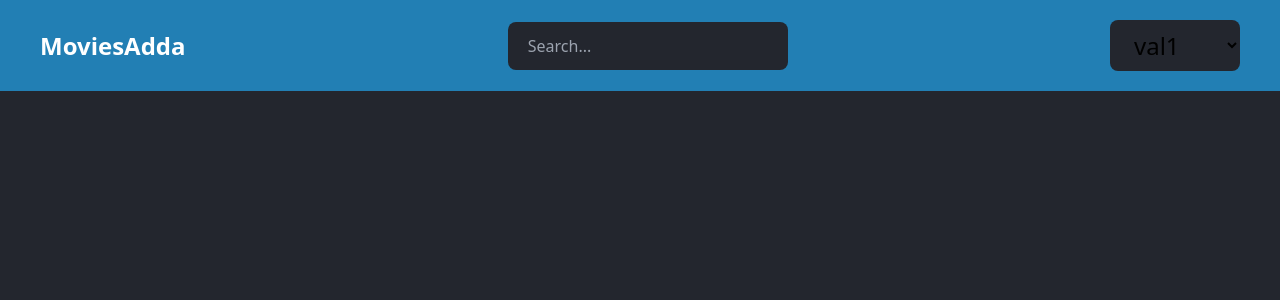
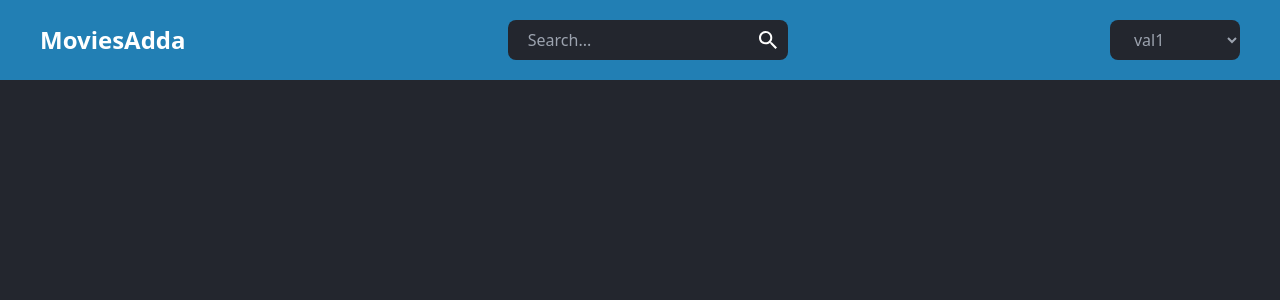
Before and after one commit to CodingAdda0506/Movie-Reommandation-App, a React (Vite) app: page / in a window 1280 px wide. Shown: the top 300 px of the page. Built offline with nearby package versions, Linux system fonts and the light colour scheme.

Commit message:
completed with Navbar

```diff
--- a/src/components/Navbar/Navbar.jsx
+++ b/src/components/Navbar/Navbar.jsx
@@ -1,4 +1,5 @@
 import React from "react";
+import { IoMdSearch } from "react-icons/io";
 
 const Navbar = () => {
   const value = [
@@ -25,15 +26,21 @@ const Navbar = () => {
   ];
 
   return (
-    <div className="text-white text-2xl bg-[#227fb4] flex justify-between items-center px-10 py-5">
+    <div className="flex items-center justify-between bg-[#227fb4] px-5 py-5 text-2xl text-white md:px-10">
       {/* <img src="" alt="" srcset=" " /> */}
       <p className="font-bold">MoviesAdda</p>
-      <input
-        type="text"
-        placeholder="Search..."
-        className="px-5 py-3 bg-[#23262e] rounded-lg outline-none text-[#9ca3af] text-base w-[280px]"
-      />
-      <select className="text-black w-[130px] bg-[#23262e] text-[#9ca3af] px-5 py-2 rounded-lg outline-none">
+      <div className="relative">
+        <input
+          type="text"
+          placeholder="Search..."
+          className="hidden w-[200px] rounded-lg bg-[#23262e] py-2 pl-5 pr-10 text-base text-[#9ca3af] outline-none sm:block md:w-[280px]"
+        />
+        <IoMdSearch className="absolute right-2 top-1/2 hidden -translate-y-1/2 sm:block" />
+      </div>
+      <select
+        value="hari"
+        className="w-[130px] rounded-lg bg-[#23262e] px-5 py-2 text-base text-[#9ca3af] outline-none"
+      >
         <p>Select a Genre</p>
         {value.map((val) => (
           <option value={val}>{val}</option>
```
